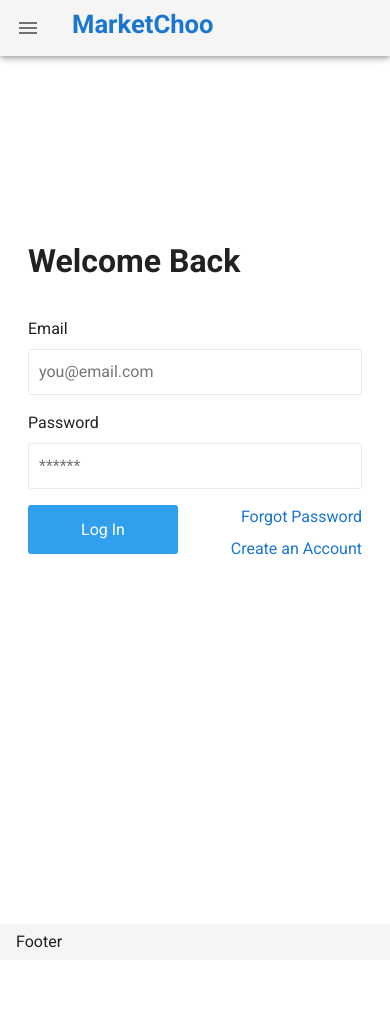
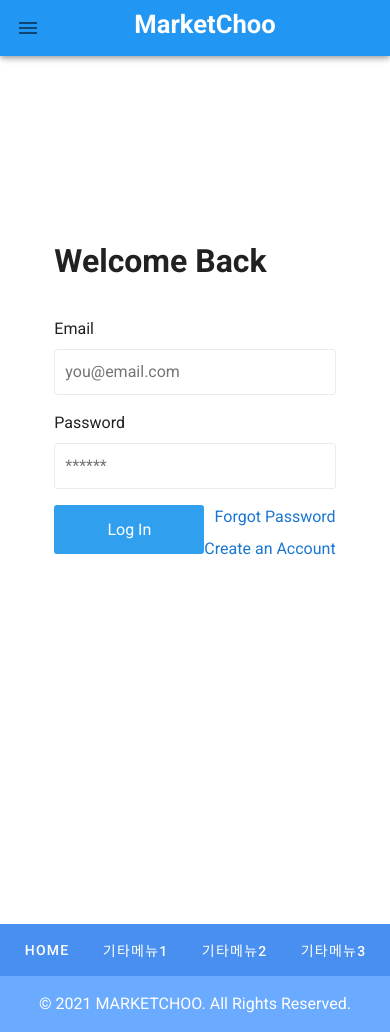
Before and after one commit to hyounoo/marketchoo, a Vue app: page /login in a window 390 px wide. Before the commit the page ends 960 px from the top, so only its background shows below. Built offline with nearby package versions, Linux system fonts and the light colour scheme; no server answers; the database is empty.

Commit message:
Header, Footer 마크업 수정

```diff
--- a/src/App.vue
+++ b/src/App.vue
@@ -119,7 +119,7 @@
       </div>
     </v-navigation-drawer>
 
-    <v-app-bar app >
+    <v-app-bar color="blue" app>
       <v-app-bar-nav-icon @click="drawer = !drawer"></v-app-bar-nav-icon>
 
       <v-toolbar-title>
@@ -127,6 +127,8 @@
           <h3>MarketChoo</h3>
         </router-link>
       </v-toolbar-title>
+
+      <div class="right" style="width: 36px;"></div>
     </v-app-bar>
 
     <v-main>
@@ -135,17 +137,17 @@
       </v-container>
     </v-main>
 
-    <v-footer>
-      Footer
-    </v-footer>
+    <Footer></Footer>
   </v-app>
 </template>
 
 <script>
 import { mapState } from 'vuex'
+import Footer from '@/components/Footer';
 
 export default {
   components: {
+    Footer,
   },
   data: () => ({
     drawer: false,
--- a/src/assets/scss/_layout.scss
+++ b/src/assets/scss/_layout.scss
@@ -1,38 +1,21 @@
-// navigation
-header {
-  position: relative;
-  background: $white;
-  box-shadow: 0 0 5px 0 rgba($dark, 0.5);
-  z-index: 10;
+// Header (v-app-bar)
+.v-application {
+  .v-app-bar {
+    .v-toolbar__content {
+      justify-content: space-between;
 
-  h3 {
-    display: inline-block;
-  }
-
-  ul {
-    float: right;
-    text-align: right;
-
-    li {
-      margin-top: 4px;
-      margin-left: 6px;
+      // .v-app-bar__nav-icon {
+      //   position: absolute;
+      //   top: 0;
+      //   left: 0;
+      // }
+    }
+    &.blue {
+      color: #fff;
 
       a {
-        display: block;
-        padding: 5px;
+        color: inherit;
       }
-    }
-  }
-
-  @media screen and (max-width: 742px) {
-    h3 {
-      display: block;
-      text-align: center;
-    }
-
-    ul {
-      float: none;
-      text-align: center;
     }
   }
 }
@@ -407,9 +390,3 @@
     margin-top: 2rem;
   }
 }
-
-// root app
-#app {
-  margin: 0 auto;
-  max-width: 1200px;
-}
--- a/src/assets/scss/_vuetify-only.scss
+++ b/src/assets/scss/_vuetify-only.scss
@@ -1,7 +1,9 @@
 .v-application {
   &--wrap {
     .v-main {
+      margin: 0 auto;
       padding-left: 0 !important;
+      // max-width: 1200px;
     }
   }
 }
--- /dev/null
+++ b/src/components/Footer.vue
@@ -0,0 +1,22 @@
+<template>
+  <v-footer color="primary lighten-1" padless>
+    <v-row justify="center" no-gutters>
+      <v-btn href="/" color="white" class="my-2" text rounded>Home</v-btn>
+      <v-btn href="/기타메뉴1" color="white" class="my-2" text rounded>기타메뉴1</v-btn>
+      <v-btn href="/기타메뉴2" color="white" class="my-2" text rounded>기타메뉴2</v-btn>
+      <v-btn href="/기타메뉴3" color="white" class="my-2" text rounded>기타메뉴3</v-btn>
+
+      <v-col class="primary lighten-2 py-4 text-center white--text" cols="12">
+        © {{ new Date().getFullYear() }} MARKETCHOO. All Rights Reserved.
+      </v-col>
+    </v-row>
+  </v-footer>
+</template>
+
+<script>
+export default {
+  data: () => ({
+    //
+  }),
+}
+</script>
```
